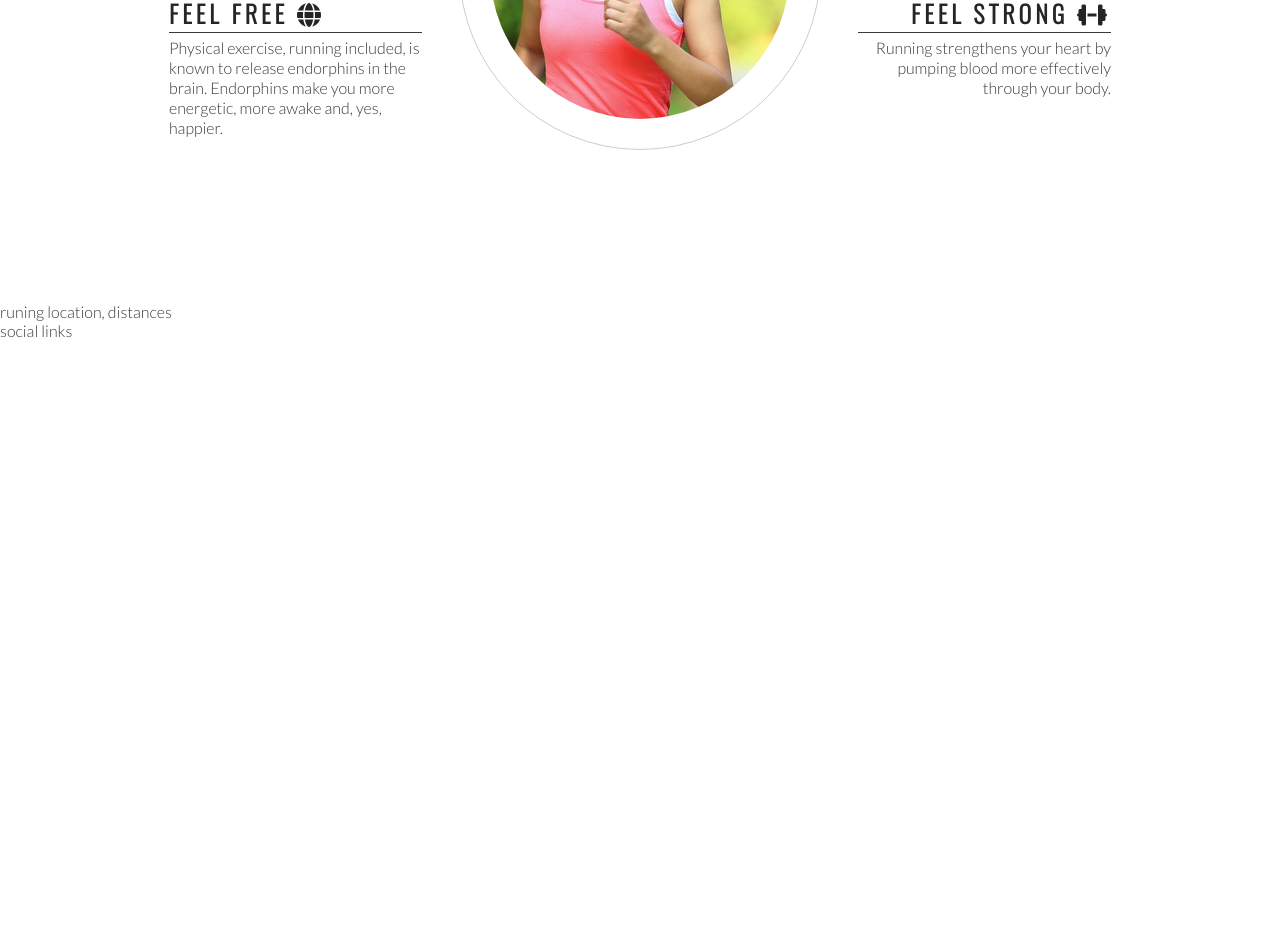
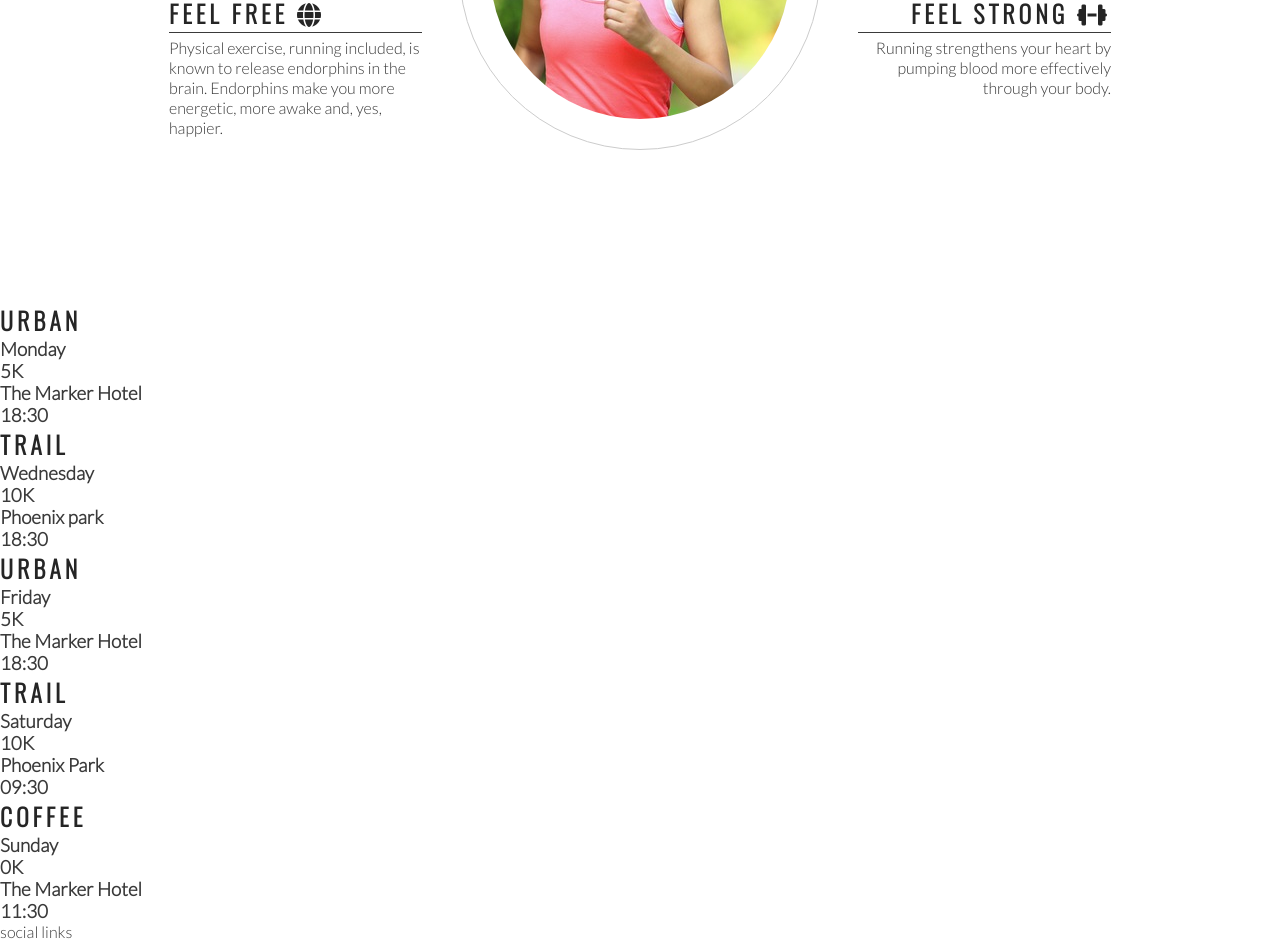
Before and after one commit to fionatreacy/Love-Running, a plain HTML site: page index.html in a window 1280 px wide. Shown: the part 993-1934 px from the top of the page. Before the commit the page ends 1333 px from the top, so only its background shows below. Drawn offline with nearby package versions, Linux system fonts and the light colour scheme.

Commit message:
add meetup times

```diff
--- a/index.html
+++ b/index.html
@@ -82,7 +82,41 @@
         </div>
     </section>
     <section>
-        runing location, distances
+        <div>
+            <h2>Urban</h2>
+            <h3>Monday</h3>
+            <h3>5K</h3>
+            <h3>The Marker Hotel</h3>
+            <h3>18:30</h3>
+        </div>
+        <div>
+            <h2>Trail</h2>
+            <h3>Wednesday</h3>
+            <h3>10K</h3>
+            <h3>Phoenix park</h3>
+            <h3>18:30</h3>
+        </div>
+        <div>
+            <h2>Urban</h2>
+            <h3>Friday</h3>
+            <h3>5K</h3>
+            <h3>The Marker Hotel</h3>
+            <h3>18:30</h3>
+        </div>
+        <div>
+            <h2>Trail</h2>
+            <h3>Saturday</h3>
+            <h3>10K</h3>
+            <h3>Phoenix Park</h3>
+            <h3>09:30</h3>
+        </div>
+        <div>
+            <h2>Coffee</h2>
+            <h3>Sunday</h3>
+            <h3>0K</h3>
+            <h3>The Marker Hotel</h3>
+            <h3>11:30</h3>
+        </div>
     </section>
     <footer>
         social links
```
